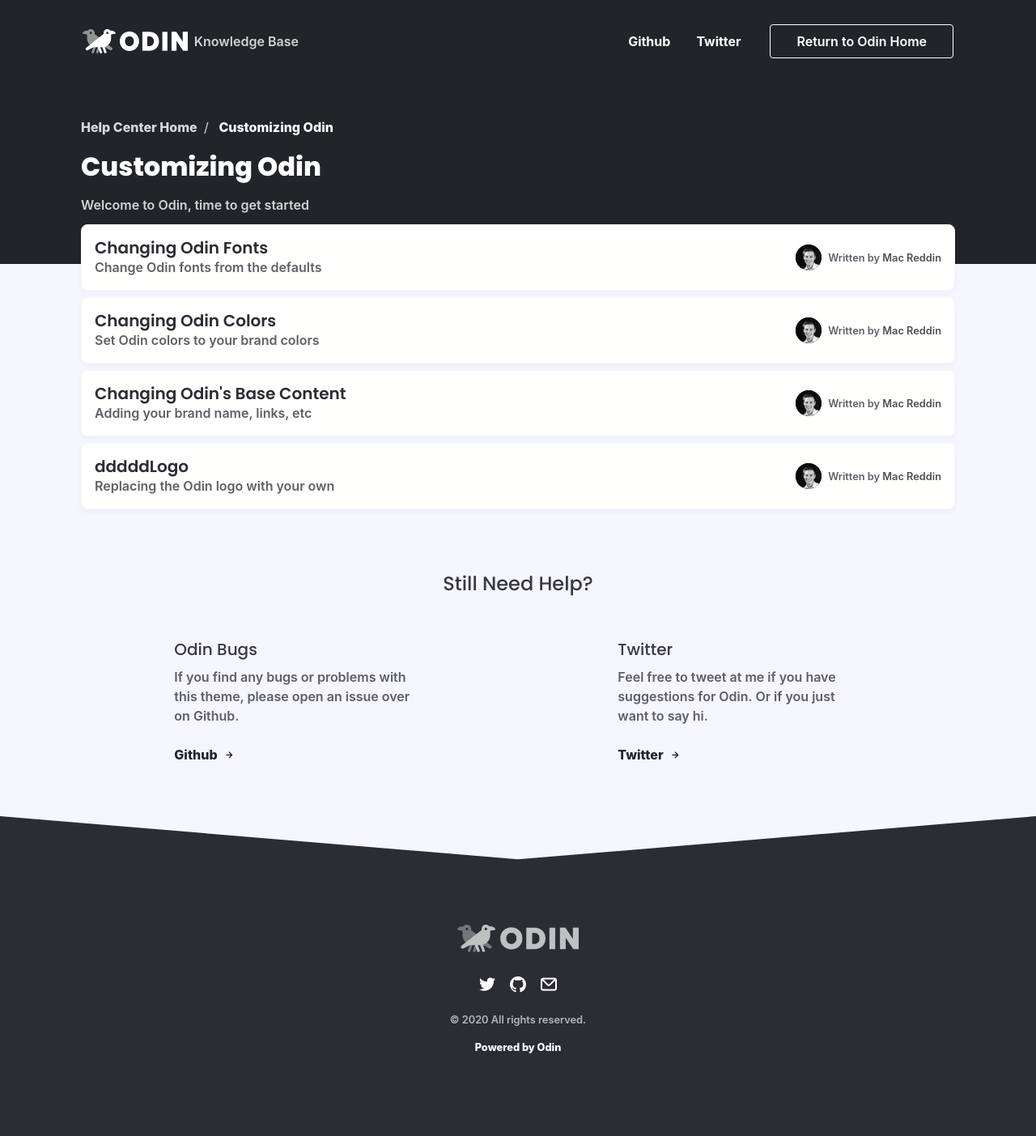
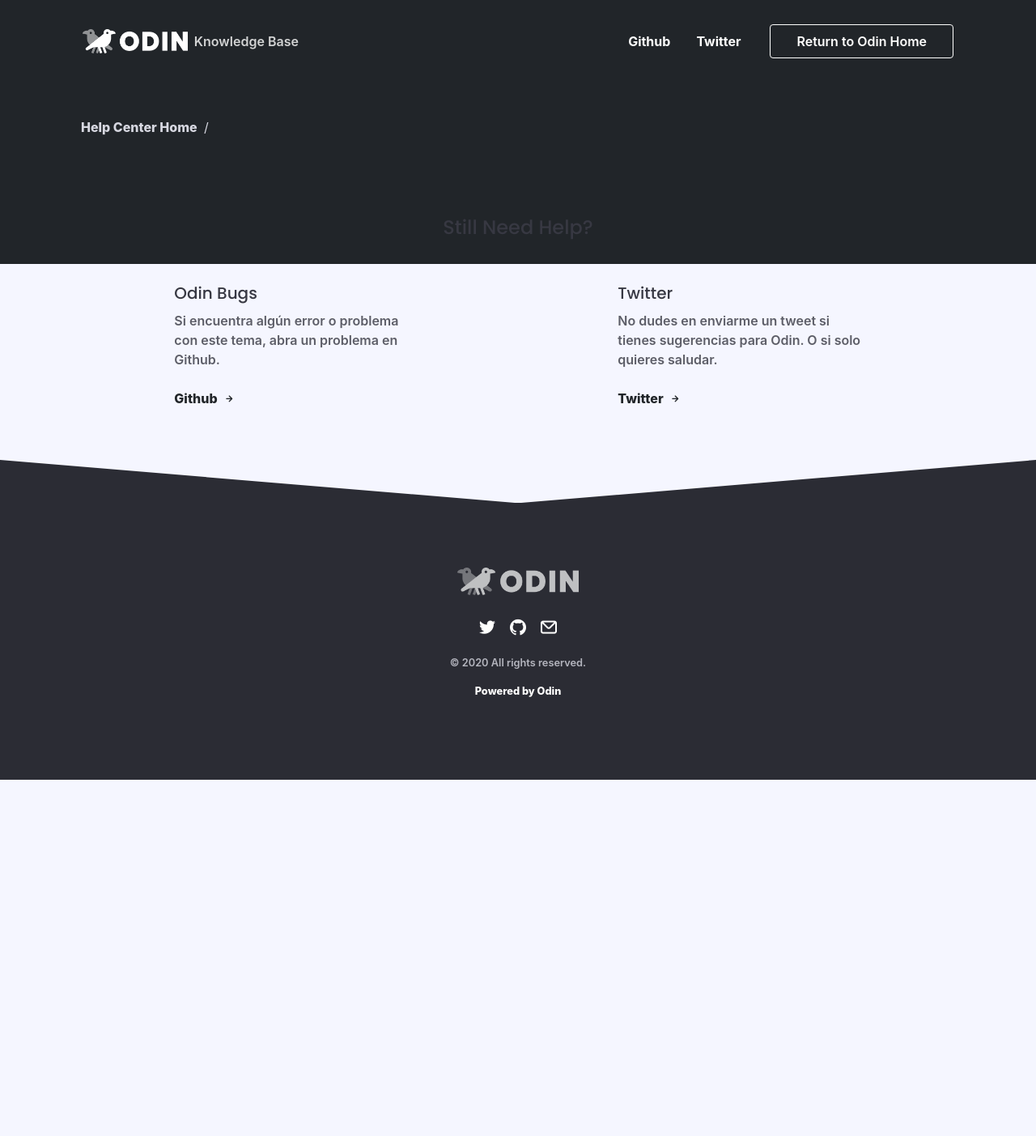
Before and after one commit to Herme02/plantilla_peliculas, a Jekyll site: the page built from customizing-odin.html, in a window 1280 px wide. Shown: the whole page at 81% size. Built offline with Jekyll 4.4.1, drawn with Linux system fonts in a browser that asks for light colours; nearby versions of some CDN libraries; some web fonts are replaced; comment, search, counter and statistics services are not loaded; after the commit the page ends 963 px from its top, so only the background shows below that.

Commit message:
Cambios de inma

```diff
--- a/_config.yml
+++ b/_config.yml
@@ -20,7 +20,7 @@
 
 title: Odin - A Jekyll Knowledge Base Theme
 description: Odin is a simple to setup and use Jekyll theme for help desks and knowledge bases. Hosts for free on Github Pages!
-baseurl: /odin # the subpath of your site, e.g. /support
+baseurl: /plantilla_peliculas # the subpath of your site, e.g. /support
 url: https://teaguns.github.io # the base hostname AND PROTOCOL for your site, e.g. http://example.com
 permalink: /:categories/:title
 
@@ -28,7 +28,7 @@
 use_authors: true #Set this to false to disable showing post authors
 
 brand_logo: logo.png
-brand_name: Odin
+brand_name: plantilla_peliculas
 header: How can we help you?
 subheader: Support and documentation for Odin
 
@@ -58,12 +58,12 @@
 
 # More Help
 help_one_title: Odin Bugs
-help_one_content: If you find any bugs or problems with this theme, please open an issue over on Github.
+help_one_content: Si encuentra algún error o problema con este tema, abra un problema en Github.
 help_one_button: Github
 help_one_link: https://github.com/TeaGuns/odin/issues
 
 help_two_title: Twitter
-help_two_content: Feel free to tweet at me if you have suggestions for Odin. Or if you just want to say hi.
+help_two_content: No dudes en enviarme un tweet si tienes sugerencias para Odin. O si solo quieres saludar.
 help_two_button: Twitter
 help_two_link: https://twitter.com/theteaguns
 
--- a/customizing-odin.html
+++ b/customizing-odin.html
@@ -1,9 +1,9 @@
 ---
 layout: category
-category: customizing-odin
-title: Customizing Odin
+category: COMEDIA
+title: COMEDIA
 ---
 
-{% for post in site.categories.customizing-odin %}
+{% for post in site.categories.COMEDIA %}
   {% include article-card.html %}
 {% endfor %}
--- a/subcategory-one.html
+++ b/subcategory-one.html
@@ -1,6 +1,6 @@
 ---
 layout: subcategory
-category: using-subcategories
-subcategory: subcategory-one
+category: TERROR
+subcategory: PELICULA
 title: Subcategory One
 ---
```
